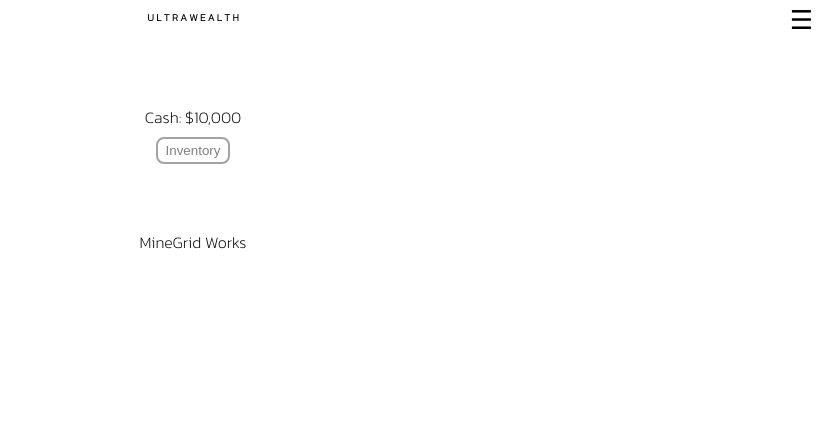
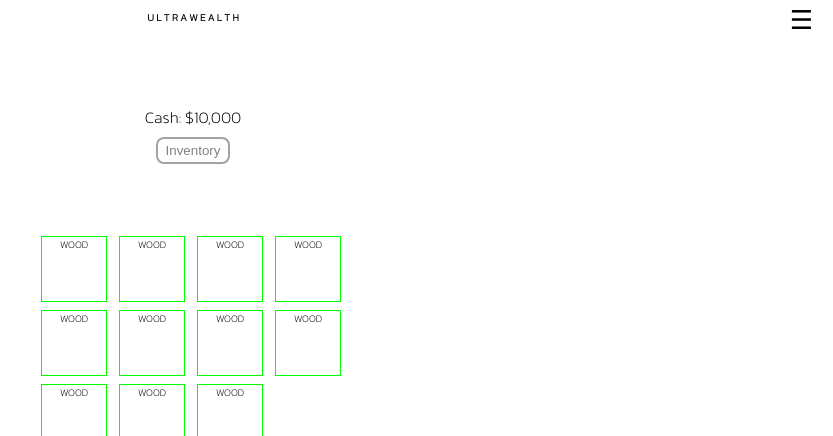
Before and after one commit to kodawarii/ultrawealth-mvp, a React (Create React App) app: page / in a window 1280 px wide. Shown: the top 436 px of the page, without its empty margins (447-1280 px from the left). Built offline with nearby package versions, Linux system fonts and the light colour scheme.

Commit message:
Completed rough prototype of field grid and cells

```diff
--- /dev/null
+++ b/src/GameComponents/Cell.Component.js
@@ -0,0 +1,13 @@
+import React, {Component} from 'react';
+
+import './Cell.css';
+
+export default class Cell extends Component  {
+  render(){
+    return (
+      <div className="example">
+        WOOD
+      </div>
+    );
+  }
+}
--- /dev/null
+++ b/src/GameComponents/Cell.css
@@ -0,0 +1,6 @@
+.example{
+    border: 1px solid lime;
+    height: 64px;
+    width: 64px;
+    font-size: 10px;
+}
--- a/src/GameComponents/MineGrid.Component.js
+++ b/src/GameComponents/MineGrid.Component.js
@@ -1,10 +1,26 @@
 import React, {Component} from 'react';
+
+import './MineGrid.css';
+
+import Cell from './Cell.Component';
 
 export default class MineGrid extends Component  {
   render(){
     return (
       <div className="MineGrid">
-        MineGrid Works
+        <div className="MineGrid-wrapper field">
+         <Cell></Cell>
+         <Cell></Cell>
+         <Cell></Cell>
+         <Cell></Cell>
+         <Cell></Cell>
+         <Cell></Cell>
+         <Cell></Cell>
+         <Cell></Cell>
+         <Cell></Cell>
+         <Cell></Cell>
+         <Cell></Cell>
+        </div>
       </div>
     );
   }
--- /dev/null
+++ b/src/GameComponents/MineGrid.css
@@ -0,0 +1,9 @@
+.MineGrid{
+    display: inline-block;
+}
+
+.MineGrid-wrapper{
+    display: grid;
+    grid-template-columns: 70px 70px 70px 70px;
+    grid-gap: 8px;
+}
```
